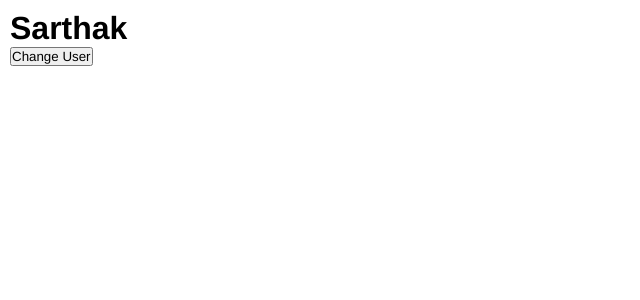
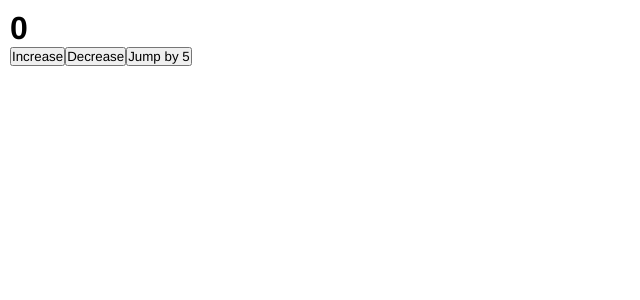
Before and after one commit to ayushjaiswal97/React, a React (Vite) app in the folder Day8/: page / in a window 1280 px wide. Shown: the top 300 px of the page, without its empty margins (0-640 px from the left). Built offline with nearby package versions, Linux system fonts and the light colour scheme.

Commit message:
More examples on useState

```diff
--- a/Day8/src/App.jsx
+++ b/Day8/src/App.jsx
@@ -1,19 +1,28 @@
 import React, { useState } from "react";
 
 const App = () => {
-  const [user, setUser] = useState("Sarthak");
+  const [num, setNum] = useState(0);
 
   return (
     <div>
-      <h1>{user}</h1>
+      <h1>{num}</h1>
       <button
         onClick={() => {
-          console.log(user);
-          setUser("Ayush");
-          console.log(user);
-        }}
-      >
-        Change User
+          setNum(num + 1);
+        }}>
+        Increase
+      </button>
+      <button
+        onClick={() => {
+          setNum(num - 1);
+        }}>
+        Decrease
+      </button>
+      <button
+        onClick={() => {
+          setNum(num + 5);
+        }}>
+        Jump by 5
       </button>
     </div>
   );
```
